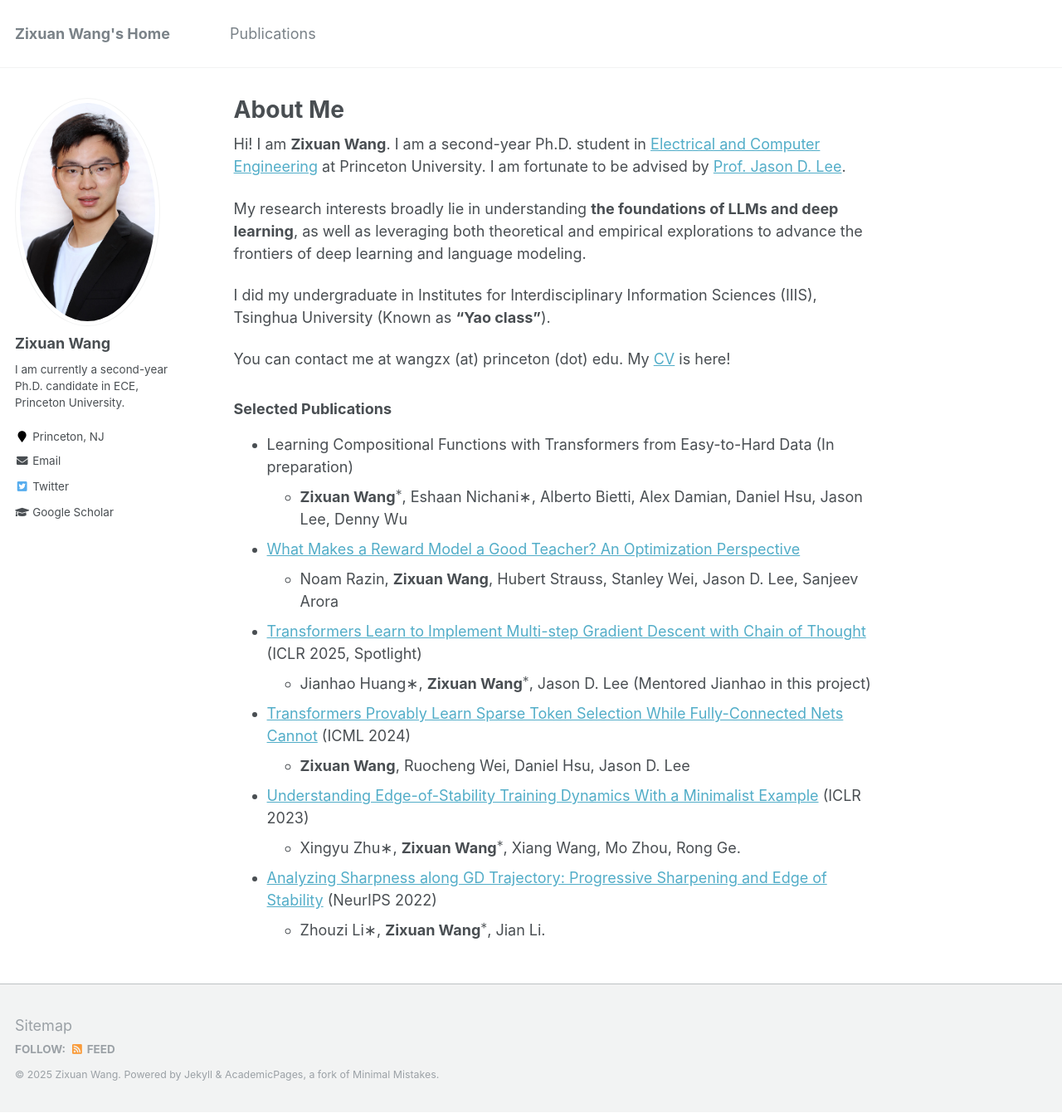
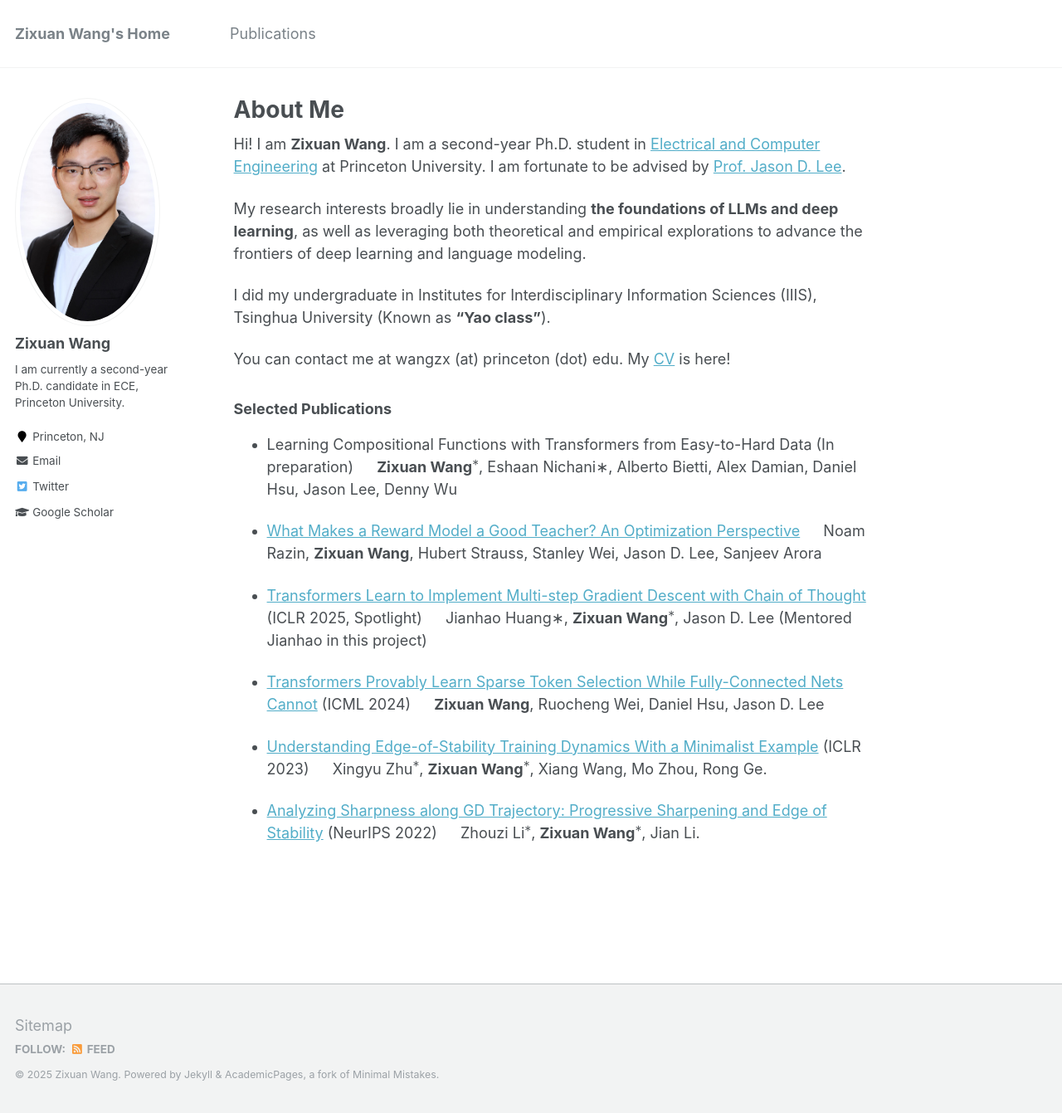
Before and after one commit to zixuan-wang-dlt/zixuan-wang-dlt.github.io, a Jekyll site: the page built from _pages/about.md, in a window 1280 px wide and 1341 px high. Shown: the whole window at 83% size. Built offline with Jekyll 4.4.1, drawn with Linux system fonts in a browser that asks for light colours; formulas are drawn with MathJax 3; comment, search, counter and statistics services are not loaded; some of the changed lines change nothing that is shown.

Commit message:
profile update

```diff
--- a/_pages/about.md
+++ b/_pages/about.md
@@ -20,19 +20,19 @@ You can contact me at wangzx (at) princeton (dot) edu. My <a href="https://drive
 ### Selected Publications
 
 - Learning Compositional Functions with Transformers from Easy-to-Hard Data (In preparation)
-    - **Zixuan Wang$^*$**, Eshaan Nichani∗, Alberto Bietti, Alex Damian, Daniel Hsu, Jason Lee, Denny Wu
+    &emsp; **Zixuan Wang$^*$**, Eshaan Nichani∗, Alberto Bietti, Alex Damian, Daniel Hsu, Jason Lee, Denny Wu
 
 - <a href="https://arxiv.org/abs/2503.15477">What Makes a Reward Model a Good Teacher? An Optimization Perspective</a>
-    - Noam Razin, **Zixuan Wang**, Hubert Strauss, Stanley Wei, Jason D. Lee, Sanjeev Arora
+    &emsp; Noam Razin, **Zixuan Wang**, Hubert Strauss, Stanley Wei, Jason D. Lee, Sanjeev Arora
 
 - <a href="https://arxiv.org/abs/2502.21212">Transformers Learn to Implement Multi-step Gradient Descent with Chain of Thought</a> (ICLR 2025, Spotlight)
-    - Jianhao Huang∗, **Zixuan Wang$^*$**, Jason D. Lee (Mentored Jianhao in this project)
+    &emsp; Jianhao Huang∗, **Zixuan Wang$^*$**, Jason D. Lee (Mentored Jianhao in this project)
 
 - <a href="https://arxiv.org/abs/2406.06893">Transformers Provably Learn Sparse Token Selection While Fully-Connected Nets Cannot</a> (ICML 2024)
-    - **Zixuan Wang**, Ruocheng Wei, Daniel Hsu, Jason D. Lee
+    &emsp; **Zixuan Wang**, Ruocheng Wei, Daniel Hsu, Jason D. Lee
 
 - <a href="https://arxiv.org/abs/2210.03294">Understanding Edge-of-Stability Training Dynamics With a Minimalist Example</a> (ICLR 2023)
-    - Xingyu Zhu∗, **Zixuan Wang$^*$**, Xiang Wang, Mo Zhou, Rong Ge.
+    &emsp; Xingyu Zhu$^∗$, **Zixuan Wang$^*$**, Xiang Wang, Mo Zhou, Rong Ge.
 
 - <a href="https://arxiv.org/abs/2207.12678">Analyzing Sharpness along GD Trajectory: Progressive Sharpening and Edge of Stability</a> (NeurIPS 2022)
-    - Zhouzi Li∗, **Zixuan Wang$^*$**, Jian Li.
+    &emsp; Zhouzi Li$^∗$, **Zixuan Wang$^*$**, Jian Li.
```
